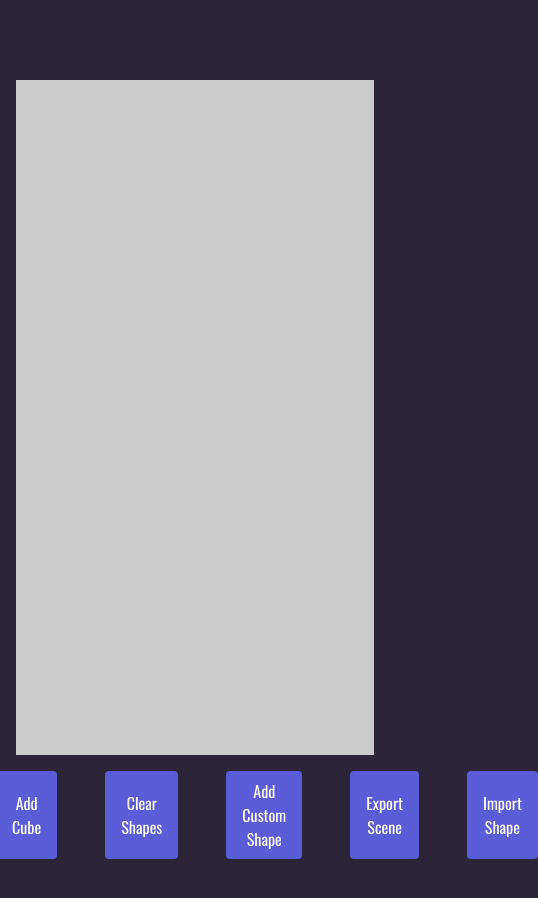
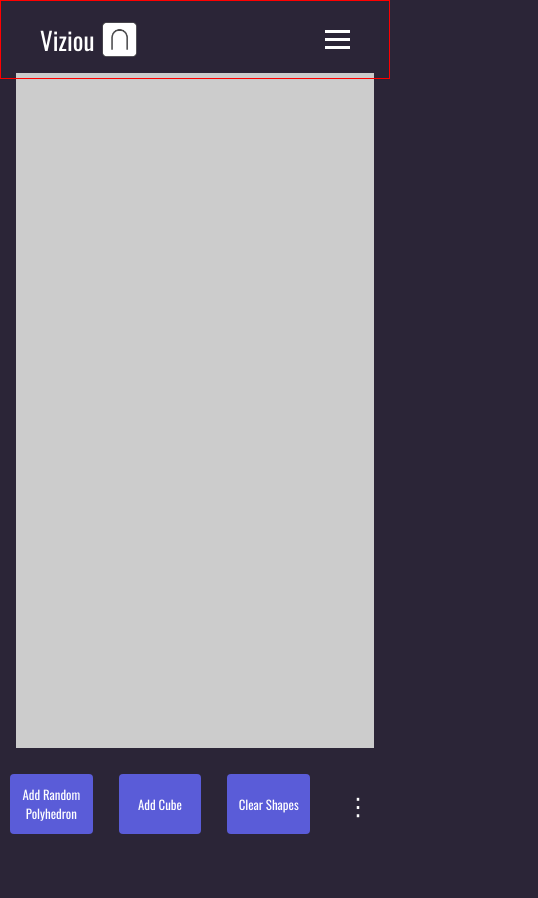
Before and after one commit to viziou/viziou, a React (Vite) app: page /3D-Environment in a window 390 px wide. Shown: the top 898 px of the page, 538 px wide, since content can reach past the window. After the commit the page ends 844 px from the top, so only its background shows below. Built offline with nearby package versions, Linux system fonts and the light colour scheme.

Commit message:
IOU-20 Added mobile view and camera controls for 2D view

```diff
--- a/src/components/Navbar.tsx
+++ b/src/components/Navbar.tsx
@@ -1,15 +1,35 @@
+import { useState, useEffect } from 'react';
+import { useLocation } from 'react-router-dom';
 import '../styles/Navbar.css';
 import Logo from '../assets/favicon.png';
 import { NavLink } from 'react-router-dom';
 
 const Navbar = () => {
+    const [isOpen, setIsOpen] = useState(false);
+    const location = useLocation();
+
+    const toggleNavbar = () => {
+        setIsOpen(!isOpen);
+    };
+
+    useEffect(() => {
+        setIsOpen(false);
+    }, [location]);
+
     return (
         <header className="header">
-        <a href="/" className="logo">Viziou
+            <a href="/" className="logo">
+                Viziou
                 <img src={Logo} alt="Intersection of Union" className="logo-image" />
             </a>
 
-        <nav className="navbar">
+            <div className={`hamburger ${isOpen ? "active" : ""}`} onClick={toggleNavbar}>
+                <span className="line"></span>
+                <span className="line"></span>
+                <span className="line"></span>
+            </div>
+
+            <nav className={`navbar ${isOpen ? "open" : ""}`}>
                 <NavLink to="/2D-Environment" className={({ isActive }) => (isActive ? "active" : "")}>
                     2D Environment
                 </NavLink>
@@ -21,8 +41,8 @@ const Navbar = () => {
                 <NavLink to="/about" className={({ isActive }) => (isActive ? "active" : "")}>
                     About
                 </NavLink>
+            </nav>
 
-        </nav>
         </header>
     );
 };
--- a/src/components/Scene2D.tsx
+++ b/src/components/Scene2D.tsx
@@ -1,14 +1,21 @@
 import { Canvas } from '@react-three/fiber';
+import { OrbitControls } from '@react-three/drei';
 import { Scene2DProps } from '../utils/types';
 import Polygon from './Polygon';
 
 const Scene2D = ({ polygons }: Scene2DProps) => {
     return (
-        <Canvas style={{ height: "80vh", background: "#cccccc" }}>
+        <Canvas style={{ height: "80vh", background: "#cccccc" }} >
 
             {polygons.map((polygon, index) => (
                 <Polygon key={index} position={polygon.position} geometry={polygon.geometry} colour={polygon.colour} />
             ))}
+
+            <OrbitControls
+                enableRotate={false}
+                enablePan={true}
+                enableZoom={true}
+            />
 
         </Canvas>
     );
--- a/src/components/Scene3D.tsx
+++ b/src/components/Scene3D.tsx
@@ -9,8 +9,8 @@ const Scene3D = ({ polyhedra }: Scene3DProps) => {
 
             <ambientLight intensity={0.5} />
 
-            {polyhedra.map((polyhedra, index) => (
-                <Polyhedron key={index} position={polyhedra.position} geometry={polyhedra.geometry} colour={polyhedra.colour} />
+            {polyhedra.map((polyhedron, index) => (
+                <Polyhedron key={index} position={polyhedron.position} geometry={polyhedron.geometry} colour={polyhedron.colour} />
             ))}
 
             <OrbitControls/>
--- a/src/pages/ThreeDEnv.tsx
+++ b/src/pages/ThreeDEnv.tsx
@@ -1,4 +1,4 @@
-import { useContext } from 'react';
+import { useContext, useState } from 'react';
 import * as THREE from 'three';
 import { ConvexGeometry } from 'three/examples/jsm/geometries/ConvexGeometry.js';
 
@@ -77,23 +77,38 @@ const ThreeDEnv = () => {
         dispatch({ type: "CLEAR_POLYHEDRA" });
     };
 
+    const [overflowVisible, setOverflowVisible] = useState(false);
+
+    const toggleOverflowMenu = () => {
+        setOverflowVisible(!overflowVisible);
+    };
+
+    const closeOverflowMenu = () => {
+        setOverflowVisible(false);
+    };
+
     return (
         <div className="ThreeDEnv">
             <main>
-                <div className="canvas-container">
+                <div className="threed-canvas-container">
                     <Scene3D polyhedra={polyhedra} />
                 </div>
             </main>
 
-            <div className="button-container">
-                <button onClick={addRandomPolyhedron}>Add Random Polyhedron</button>
-                <button onClick={addCube}>Add Cube</button>
-                <button onClick={clearPolyhedra}>Clear Shapes</button>
+            <div className="threed-button-container">
+                <button className="threed-button" onClick={addRandomPolyhedron}>Add Random Polyhedron</button>
+                <button className="threed-button" onClick={addCube}>Add Cube</button>
+                <button className="threed-button" onClick={clearPolyhedra}>Clear Shapes</button>
 
-                <button>Add Custom Shape</button>
-                <button>Export Scene</button>
-                <button>Import Shape</button>
+                <button className="overflow-button" onClick={toggleOverflowMenu}>⋮</button>
+                <div className={`overflow-menu ${overflowVisible ? 'show' : ''}`}>
+                    <button className="threed-button" onClick={() => { closeOverflowMenu(); }}>Add Custom Shape</button>
+                    <button className="threed-button" onClick={() => { closeOverflowMenu(); }}>Export Scene</button>
+                    <button className="threed-button" onClick={() => { closeOverflowMenu(); }}>Import Shape</button>
+                </div>
+
             </div>
+
         </div>
     );
 };
--- a/src/pages/TwoDEnv.tsx
+++ b/src/pages/TwoDEnv.tsx
@@ -1,4 +1,4 @@
-import { useContext } from 'react';
+import { useContext, useState } from 'react';
 import * as THREE from 'three';
 import { ConvexGeometry } from 'three/examples/jsm/geometries/ConvexGeometry.js';
 
@@ -77,25 +77,39 @@ const TwoDEnv = () => {
         dispatch({ type: "CLEAR_POLYGONS" });
     };
 
+    const [overflowVisible, setOverflowVisible] = useState(false);
+
+    const toggleOverflowMenu = () => {
+        setOverflowVisible(!overflowVisible);
+    };
+
+    const closeOverflowMenu = () => {
+        setOverflowVisible(false);
+    };
+
     return (
         <div className="TwoDEnv">
             <main>
-                <div className="canvas-container">
+                <div className="twod-canvas-container">
                     <Scene2D polygons={polygons} />
                 </div>
             </main>
 
-            <div className="button-container">
-                <button onClick={addRandomPolygon}>Add Random Polygon</button>
-                <button onClick={addSquare}>Add Square</button>
-                <button onClick={clearPolygons}>Clear Shapes</button>
+            <div className="twod-button-container">
+                <button className="twod-button" onClick={addRandomPolygon}>Add Random Polygon</button>
+                <button className="twod-button" onClick={addSquare}>Add Square</button>
+                <button className="twod-button" onClick={clearPolygons}>Clear Shapes</button>
 
-                <button>Add Custom Shape</button>
-                <button>Export Scene</button>
-                <button>Import Shape</button>
+                <button className="overflow-button" onClick={toggleOverflowMenu}>⋮</button>
+                <div className={`overflow-menu ${overflowVisible ? 'show' : ''}`}>
+                    <button className="twod-button" onClick={() => { closeOverflowMenu(); }}>Add Custom Shape</button>
+                    <button className="twod-button" onClick={() => { closeOverflowMenu(); }}>Export Scene</button>
+                    <button className="twod-button" onClick={() => { closeOverflowMenu(); }}>Import Shape</button>
+                </div>
+
             </div>
 
-      </div>
+        </div>
     );
 };
 
--- a/src/styles/Hero.css
+++ b/src/styles/Hero.css
@@ -162,3 +162,95 @@
       transform: translateY(.5rem);
     }
 }
+
+@media only screen and (max-width: 768px) {
+    .hero {
+        flex-direction: column;
+        padding: 5%;
+        text-align: center;
+        height: auto;
+    }
+
+    .hero-content {
+        padding-top: 100px;
+        max-width: 100%;
+    }
+
+    .hero h1 {
+        font-size: 48px;
+    }
+
+    .hero h1 span {
+        font-size: 32px;
+    }
+
+    .hero p {
+        font-size: 18px;
+    }
+
+    .hero-buttons {
+        flex-direction: column;
+        gap: 10px;
+    }
+
+    .btn {
+        font-size: 18px;
+        padding: 8px 16px;
+    }
+
+    .hero-image {
+        max-width: 100%;
+        margin-top: 20px;
+    }
+
+    .stat {
+        display: none;
+    }
+
+    .hero-shapes-blur-1,
+    .hero-shapes-blur-2,
+    .hero-shapes-blur-3 {
+        display: block;
+        filter: blur(70px);
+        width: 100px;
+        height: 100px;
+    }
+
+    .hero-shapes-blur-1 {
+        top: 20px;
+        left: 20px;
+    }
+
+    .hero-shapes-blur-2 {
+        top: 40%;
+        right: 20px;
+    }
+
+    .hero-shapes-blur-3 {
+        left: 20px;
+        bottom: 20px;
+    }
+}
+
+@media only screen and (max-width: 375px) {
+    .hero h1 {
+        font-size: 36px;
+    }
+
+    .hero h1 span {
+        font-size: 28px;
+    }
+
+    .btn {
+        font-size: 16px;
+        padding: 6px 12px;
+    }
+
+    .hero-content {
+        padding-top: 120px;
+    }
+
+    .hero-stats {
+        display: none;
+    }
+}
--- a/src/styles/Navbar.css
+++ b/src/styles/Navbar.css
@@ -28,10 +28,32 @@
     height: auto;
 }
 
+.hamburger {
+    display: none;
+    cursor: pointer;
+    z-index: 101;
+}
+
+.line {
+    display: block;
+    width: 25px;
+    height: 3px;
+    margin: 5px auto;
+    background-color: white;
+    transition: all 0.3s ease-in-out;
+}
+
+.navbar {
+    display: flex;
+    justify-content: space-between;
+}
+
 .navbar a {
     position: relative;
     margin-left: 40px;
-  }
+    color: var(--white-colour);
+    text-decoration: none;
+}
 
 .navbar a::before {
     content: "";
@@ -41,11 +63,11 @@
     width: 0;
     height: 2px;
     background: var(--white-colour);
-    transition: .3s;
+    transition: 0.3s;
 }
 
 .navbar a:hover::before {
-    width: 100%
+    width: 100%;
 }
 
 .navbar .active::before {
@@ -53,13 +75,67 @@
 }
 
 @media only screen and (max-width: 600px) {
-    .navbar {
-        display: none;
+    .hamburger {
+        display: block;
     }
 
-    .logo{
-        display: none;
+    .navbar {
+        position: fixed;
+        top: 60px;
+        left: -100%;
+        flex-direction: column;
+        background-color: rebeccapurple;
+        width: 100%;
+        text-align: center;
+        transition: left 0.3s ease;
+        z-index: 100;
     }
 
-    /* hamburger nav for future */
+    .navbar.open {
+        left: 0;
+    }
+
+    .navbar a {
+        margin: 20px 0;
+    }
+
+    .navbar a::before {
+        content: "";
+        position: absolute;
+        top: 100%;
+        left: 50%;
+        transform: translateX(-50%);
+        width: 0;
+        height: 2px;
+        background: var(--white-colour);
+        transition: 0.3s;
+    }
+
+    .navbar .active::before {
+        width: 25%;
+    }
+
+    .hamburger.active .line:nth-child(2) {
+        opacity: 0;
+    }
+
+    .hamburger.active .line:nth-child(1) {
+        transform: translateY(8px) rotate(45deg);
+    }
+
+    .hamburger.active .line:nth-child(3) {
+        transform: translateY(-8px) rotate(-45deg);
+    }
 }
+
+/* Debugging or additional styles for layout control */
+.main-content {
+    padding-top: 100px; /* Adjust this to match the header height */
+    z-index: 50;
+    position: relative;
+}
+
+/* Optional debugging styles - to visualize layout */
+.header, .main-content {
+    border: 1px solid red;
+}
--- a/src/styles/ThreeDEnv.css
+++ b/src/styles/ThreeDEnv.css
@@ -21,28 +21,115 @@ main {
     padding: 1rem;
 }
 
-canvas {
+.threed-canvas-container {
+    display: flex;
+    justify-content: center;
+    align-items: center;
     width: 100%;
     height: 100%;
 }
 
-.button-container {
+.threed-button-container {
     display: flex;
     justify-content: center;
-    width: 100%;
-    gap: 3rem;
+    align-items: center;
+    width: auto;
+    margin: 0 auto;
+    padding: 10px;
+    gap: 10px;
 }
 
-button {
+.threed-button {
+    padding: 10px 20px;
     background-color: var(--btn-colour);
     border: none;
     color: white;
-    padding: 0.5rem 1rem;
     border-radius: 4px;
     cursor: pointer;
     font-size: 1rem;
 }
 
+.threed-button:not(:last-child) {
+    margin-right: 1rem;
+}
+
 button:hover {
     background-color: var(--btn-hover-colour);
 }
+
+.overflow-button {
+    display: none;
+}
+
+@media only screen and (max-width: 853px) {
+    .ThreeDEnv {
+        padding-top: 2rem;
+        padding-bottom: 2rem;
+    }
+
+    .threed-canvas-container {
+        padding-top: 25px;
+        box-sizing: border-box;
+    }
+
+    .threed-button-container {
+        position: fixed;
+        bottom: 0;
+        width: 100%;
+        display: flex;
+        justify-content: space-between;
+        align-items: center;
+        padding: 10px;
+        background-color: var(--body-colour);
+        gap: 10px;
+    }
+
+    .threed-button {
+        flex: 1;
+        padding: 10px;
+        font-size: 0.8rem;
+        height: 60px;
+    }
+
+    .overflow-button {
+        display: block;
+        background: none;
+        border: none;
+        font-size: 1.5rem;
+        cursor: pointer;
+        color: white;
+        position: relative;
+        padding: 10px;
+    }
+
+    .overflow-menu {
+        display: none;
+        position: absolute;
+        bottom: 50px;
+        right: 10px;
+        background-color: var(--body-colour);
+        border-radius: 5px;
+        z-index: 1;
+        padding: 10px;
+    }
+
+    .overflow-menu button {
+        display: block;
+        background-color: var(--btn-colour);
+        color: white;
+        border: none;
+        padding: 10px;
+        margin: 5px 0;
+        text-align: left;
+        width: 100%;
+        cursor: pointer;
+    }
+
+    .overflow-menu button:hover {
+        background-color: var(--btn-hover-colour);
+    }
+
+    .show {
+        display: block;
+    }
+}
--- a/src/styles/TwoDEnv.css
+++ b/src/styles/TwoDEnv.css
@@ -21,28 +21,115 @@ main {
     padding: 1rem;
 }
 
-canvas {
+.twod-canvas-container {
+    display: flex;
+    justify-content: center;
+    align-items: center;
     width: 100%;
     height: 100%;
 }
 
-.button-container {
+.twod-button-container {
     display: flex;
     justify-content: center;
-    width: 100%;
-    gap: 3rem;
+    align-items: center;
+    width: auto;
+    margin: 0 auto;
+    padding: 10px;
+    gap: 10px;
 }
 
-button {
+.twod-button {
+    padding: 10px 20px;
     background-color: var(--btn-colour);
     border: none;
     color: white;
-    padding: 0.5rem 1rem;
     border-radius: 4px;
     cursor: pointer;
     font-size: 1rem;
 }
 
+.twod-button:not(:last-child) {
+    margin-right: 1rem;
+}
+
 button:hover {
     background-color: var(--btn-hover-colour);
 }
+
+.overflow-button {
+    display: none;
+}
+
+@media only screen and (max-width: 853px) {
+    .TwoDEnv {
+        padding-top: 2rem;
+        padding-bottom: 2rem;
+    }
+
+    .twod-canvas-container {
+        padding-top: 25px;
+        box-sizing: border-box;
+    }
+
+    .twod-button-container {
+        position: fixed;
+        bottom: 0;
+        width: 100%;
+        display: flex;
+        justify-content: space-between;
+        align-items: center;
+        padding: 10px;
+        background-color: var(--body-colour);
+        gap: 10px;
+    }
+
+    .twod-button {
+        flex: 1;
+        padding: 10px;
+        font-size: 0.8rem;
+        height: 60px;
+    }
+
+    .overflow-button {
+        display: block;
+        background: none;
+        border: none;
+        font-size: 1.5rem;
+        cursor: pointer;
+        color: white;
+        position: relative;
+        padding: 10px;
+    }
+
+    .overflow-menu {
+        display: none;
+        position: absolute;
+        bottom: 50px;
+        right: 10px;
+        background-color: var(--body-colour);
+        border-radius: 5px;
+        z-index: 1;
+        padding: 10px;
+    }
+
+    .overflow-menu button {
+        display: block;
+        background-color: var(--btn-colour);
+        color: white;
+        border: none;
+        padding: 10px;
+        margin: 5px 0;
+        text-align: left;
+        width: 100%;
+        cursor: pointer;
+    }
+
+    .overflow-menu button:hover {
+        background-color: var(--btn-hover-colour);
+    }
+
+    .show {
+        display: block;
+    }
+}
```
Lines whose indentation alone changed are shown as unchanged.
